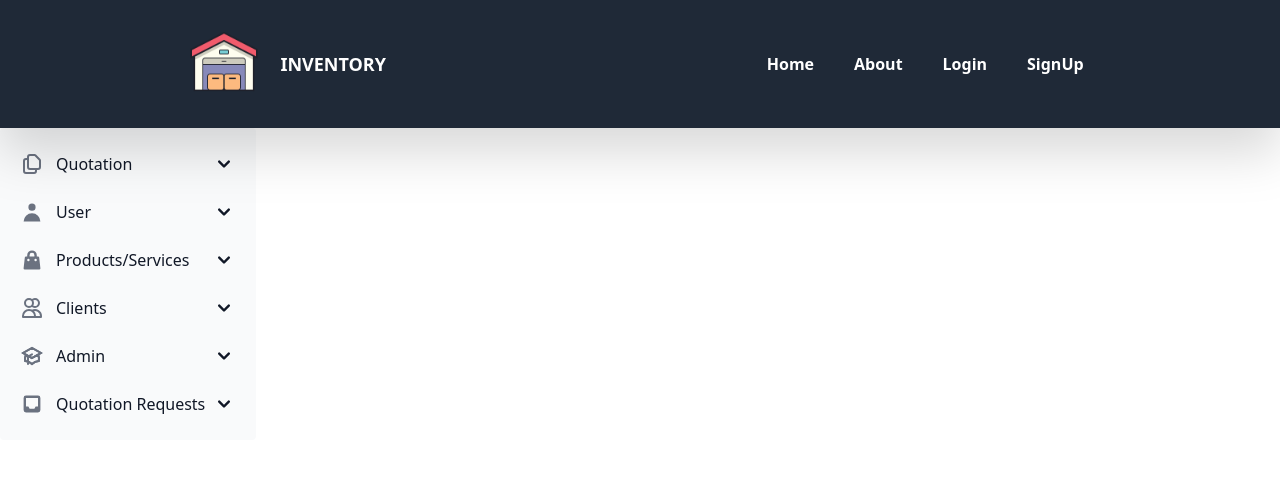
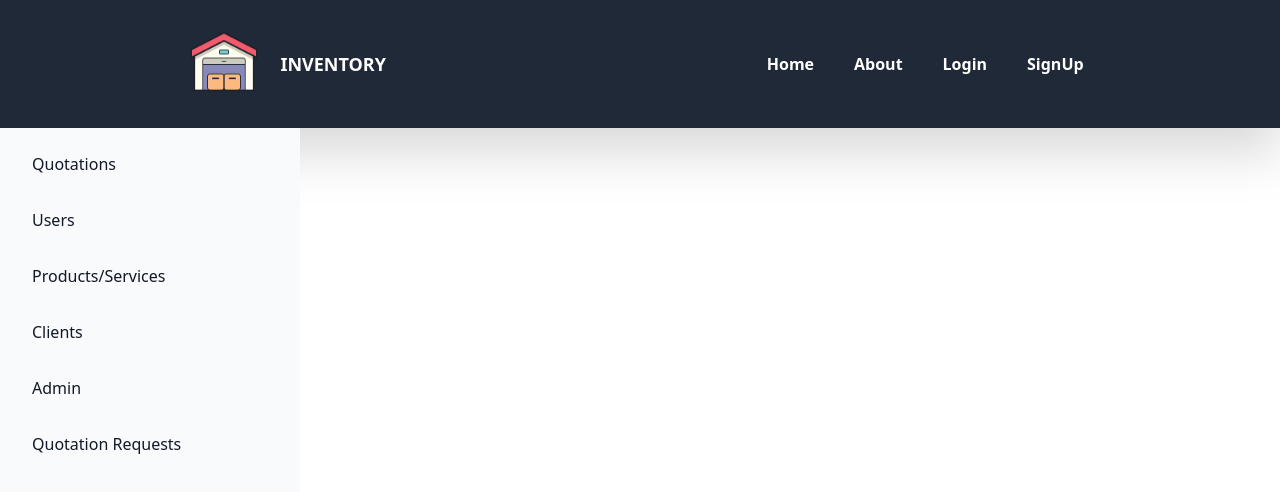
Before and after one commit to soumilnimbalkar26/theInventory, a React (Create React App) app in the folder inventory-app/: page /dashboard in a window 1280 px wide. Shown: the top 492 px of the page. Built offline with nearby package versions, Linux system fonts and the light colour scheme.

Commit message:
fix: :art: refactor sidebar
this commit contains complete refactorization of the sidebar

```diff
--- a/inventory-app/src/components/DashbboardSidebar.jsx
+++ b/inventory-app/src/components/DashbboardSidebar.jsx
@@ -1,64 +1,230 @@
 import React from "react";
-import { Sidebar } from "flowbite-react";
-import {
-  HiInbox,
-  HiShoppingBag,
-  HiOutlineUsers,
-  HiUser,
-  HiOutlineDocumentDuplicate,
-  HiOutlineAcademicCap,
-} from "react-icons/hi";
+import { Link } from "react-router-dom";
+import { useState } from "react";
 
-const Dashboard = () => {
+const DashbboardSidebar = () => {
+  const [QuotationMenuOpen, setQuotationMenuOpen] = useState(false);
+  const [UserMenuOpen, setUserMenuOpen] = useState(false);
+  const [PSMenu, setPSMenu] = useState(false);
+  const [ClientMenu, setClientMenu] = useState(false);
+  const [AdminMenu, setAdminMenu] = useState(false);
+  const [QRMenu, setQRMenu] = useState(false);
+
+  const toggleMenuQuotations = () => {
+    if (!QuotationMenuOpen) {
+      setQuotationMenuOpen(true);
+    } else {
+      setQuotationMenuOpen(false);
+    }
+    console.log(QuotationMenuOpen);
+  };
+
+  const toggleMenuUsers = () => {
+    if (!UserMenuOpen) {
+      setUserMenuOpen(true);
+    } else {
+      setUserMenuOpen(false);
+    }
+    console.log(UserMenuOpen);
+  };
+
+  const togglePSMenu = () => {
+    if (!PSMenu) {
+      setPSMenu(true);
+    } else {
+      setPSMenu(false);
+    }
+    console.log(PSMenu);
+  };
+
+  const toggleClientMenu = () => {
+    if (!ClientMenu) {
+      setClientMenu(true);
+    } else {
+      setClientMenu(false);
+    }
+    console.log(ClientMenu);
+  };
+
+  const toggleAdminMenu = () => {
+    if (!AdminMenu) {
+      setAdminMenu(true);
+    } else {
+      setAdminMenu(false);
+    }
+    console.log(AdminMenu);
+  };
+
+  const toggleQRMenu = () => {
+    if (!QRMenu) {
+      setQRMenu(true);
+    } else {
+      setQRMenu(false);
+    }
+    console.log(QRMenu);
+  };
+
   return (
     <>
-      <Sidebar aria-label="Sidebar with multi-level dropdown example">
-        <Sidebar.Items>
-          <Sidebar.ItemGroup>
-            <Sidebar.Collapse
-              icon={HiOutlineDocumentDuplicate}
-              label="Quotation"
-            >
-              <Sidebar.Item href="#">Create Quotation</Sidebar.Item>
-              <Sidebar.Item href="#">All Quotation</Sidebar.Item>
-              <Sidebar.Item href="#">New Quotation</Sidebar.Item>
-              <Sidebar.Item href="#">Send to Client</Sidebar.Item>
-              <Sidebar.Item href="#">Accepted</Sidebar.Item>
-              <Sidebar.Item href="#">Declined</Sidebar.Item>
-              <Sidebar.Item href="#">Analyze Decline</Sidebar.Item>
-            </Sidebar.Collapse>
+      <aside className="fixed top-100 left-0 z-40 w-[300px] h-full">
+        <div className="h-full px-3 py-4 bg-gray-50">
+          <ul className="font-medium flex flex-col gap-4">
+            <li onClick={toggleMenuQuotations}>
+              <Link
+                to="#"
+                className="flex items-center p-2 text-gray-900 rounded-lg hover:bg-gray-300"
+              >
+                <span className="ms-3">Quotations</span>
+              </Link>
+            </li>
+            {QuotationMenuOpen ? (
+              <ul className="flex flex-col gap-1 ml-4 bg-gray-200 rounded-lg">
+                <li className="p-2 text-gray-900 rounded-lg hover:bg-gray-300 border border-slate-400">
+                  <a href="#">Create Quotation</a>
+                </li>
+                <li className="p-2 text-gray-900 rounded-lg hover:bg-gray-300 border border-slate-400">
+                  <a href="#">All Quotation</a>
+                </li>
+                <li className="p-2 text-gray-900 rounded-lg hover:bg-gray-300 border border-slate-400">
+                  <a href="#">New Quotation</a>
+                </li>
+                <li className="p-2 text-gray-900 rounded-lg hover:bg-gray-300 border border-slate-400">
+                  <a href="#">Sent to Client</a>
+                </li>
+                <li className="p-2 text-gray-900 rounded-lg hover:bg-gray-300 border border-slate-400">
+                  <a href="#">Accepted</a>
+                </li>
+                <li className="p-2 text-gray-900 rounded-lg hover:bg-gray-300 border border-slate-400">
+                  <a href="#">Declined</a>
+                </li>
+                <li className="p-2 text-gray-900 rounded-lg hover:bg-gray-300 border border-slate-400">
+                  <a href="#">Analyze Decline</a>
+                </li>
+              </ul>
+            ) : (
+              <div className="hidden"></div>
+            )}
 
-            <Sidebar.Collapse icon={HiUser} label="User">
-              <Sidebar.Item href="#">Add User</Sidebar.Item>
-              <Sidebar.Item href="#">All User</Sidebar.Item>
-            </Sidebar.Collapse>
+            <li onClick={toggleMenuUsers}>
+              <Link
+                to="#"
+                className="flex items-center p-2 text-gray-900 rounded-lg hover:bg-gray-300"
+              >
+                <span className="flex-1 ms-3 whitespace-nowrap">Users</span>
+              </Link>
+            </li>
+            {UserMenuOpen ? (
+              <ul className="flex flex-col gap-1 ml-4 bg-gray-200 rounded-lg">
+                <li className="p-2 text-gray-900 rounded-lg hover:bg-gray-300 border border-slate-400">
+                  <a href="#">Add User</a>
+                </li>
+                <li className="p-2 text-gray-900 rounded-lg hover:bg-gray-300 border border-slate-400">
+                  <a href="#">All Users</a>
+                </li>
+              </ul>
+            ) : (
+              <div className="hidden"></div>
+            )}
 
-            <Sidebar.Collapse icon={HiShoppingBag} label="Products/Services">
-              <Sidebar.Item href="#">Add Product/Service</Sidebar.Item>
-              <Sidebar.Item href="#">All Products/Service</Sidebar.Item>
-            </Sidebar.Collapse>
+            <li onClick={togglePSMenu}>
+              <Link
+                to="#"
+                className="flex items-center p-2 text-gray-900 rounded-lg hover:bg-gray-300"
+              >
+                <span className="flex-1 ms-3 whitespace-nowrap">
+                  Products/Services
+                </span>
+              </Link>
+            </li>
+            {PSMenu ? (
+              <ul className="flex flex-col gap-1 ml-4 bg-gray-200 rounded-lg">
+                <li className="p-2 text-gray-900 rounded-lg hover:bg-gray-300 border border-slate-400">
+                  <a href="#">Add Products/Services</a>
+                </li>
+                <li className="p-2 text-gray-900 rounded-lg hover:bg-gray-300 border border-slate-400">
+                  <a href="#">All Products/Services</a>
+                </li>
+              </ul>
+            ) : (
+              <div className="hidden"></div>
+            )}
 
-            <Sidebar.Collapse icon={HiOutlineUsers} label="Clients">
-              <Sidebar.Item href="#">Add Client</Sidebar.Item>
-              <Sidebar.Item href="#">All Clients</Sidebar.Item>
-            </Sidebar.Collapse>
+            <li onClick={toggleClientMenu}>
+              <Link
+                to="#"
+                className="flex items-center p-2 text-gray-900 rounded-lg hover:bg-gray-300"
+              >
+                <span className="flex-1 ms-3 whitespace-nowrap">Clients</span>
+              </Link>
+            </li>
+            {ClientMenu ? (
+              <ul className="flex flex-col gap-1 ml-4 bg-gray-200 rounded-lg">
+                <li className="p-2 text-gray-900 rounded-lg hover:bg-gray-300 border border-slate-400">
+                  <a href="#">Add Client</a>
+                </li>
+                <li className="p-2 text-gray-900 rounded-lg hover:bg-gray-300 border border-slate-400">
+                  <a href="#">All Clients</a>
+                </li>
+              </ul>
+            ) : (
+              <div className="hidden"></div>
+            )}
 
-            <Sidebar.Collapse icon={HiOutlineAcademicCap} label="Admin">
-              <Sidebar.Item href="#">Create Company</Sidebar.Item>
-              <Sidebar.Item href="#">Company Details</Sidebar.Item>
-            </Sidebar.Collapse>
+            <li onClick={toggleAdminMenu}>
+              <Link
+                to="#"
+                className="flex items-center p-2 text-gray-900 rounded-lg hover:bg-gray-300"
+              >
+                <span className="flex-1 ms-3 whitespace-nowrap">Admin</span>
+              </Link>
+            </li>
 
-            <Sidebar.Collapse icon={HiInbox} label="Quotation Requests">
-              <Sidebar.Item href="#">Request Quotation</Sidebar.Item>
-              <Sidebar.Item href="#">All Requests</Sidebar.Item>
-              <Sidebar.Item href="#">My Requests</Sidebar.Item>
-              <Sidebar.Item href="#">Overdue Requests</Sidebar.Item>
-            </Sidebar.Collapse>
-          </Sidebar.ItemGroup>
-        </Sidebar.Items>
-      </Sidebar>
+            {AdminMenu ? (
+              <ul className="flex flex-col gap-1 ml-4 bg-gray-200 rounded-lg">
+                <li className="p-2 text-gray-900 rounded-lg hover:bg-gray-300 border border-slate-400">
+                  <a href="#">Create Company</a>
+                </li>
+                <li className="p-2 text-gray-900 rounded-lg hover:bg-gray-300 border border-slate-400">
+                  <a href="#">Company Details</a>
+                </li>
+              </ul>
+            ) : (
+              <div className="hidden"></div>
+            )}
+
+            <li onClick={toggleQRMenu}>
+              <Link
+                to="#"
+                className="flex items-center p-2 text-gray-900 rounded-lg hover:bg-gray-300"
+              >
+                <span className="flex-1 ms-3 whitespace-nowrap">
+                  Quotation Requests
+                </span>
+              </Link>
+            </li>
+            {QRMenu ? (
+              <ul className="flex flex-col gap-1 ml-4 bg-gray-200 rounded-lg">
+                <li className="p-2 text-gray-900 rounded-lg hover:bg-gray-300 border border-slate-400">
+                  <a href="#">Request Quotation</a>
+                </li>
+                <li className="p-2 text-gray-900 rounded-lg hover:bg-gray-300 border border-slate-400">
+                  <a href="#">All Requests</a>
+                </li>
+                <li className="p-2 text-gray-900 rounded-lg hover:bg-gray-300 border border-slate-400">
+                  <a href="#">My Requests</a>
+                </li>
+                <li className="p-2 text-gray-900 rounded-lg hover:bg-gray-300 border border-slate-400">
+                  <a href="#">Overdue Requests</a>
+                </li>
+              </ul>
+            ) : (
+              <div className="hidden"></div>
+            )}
+          </ul>
+        </div>
+      </aside>
     </>
   );
 };
 
-export default Dashboard;
+export default DashbboardSidebar;
```
